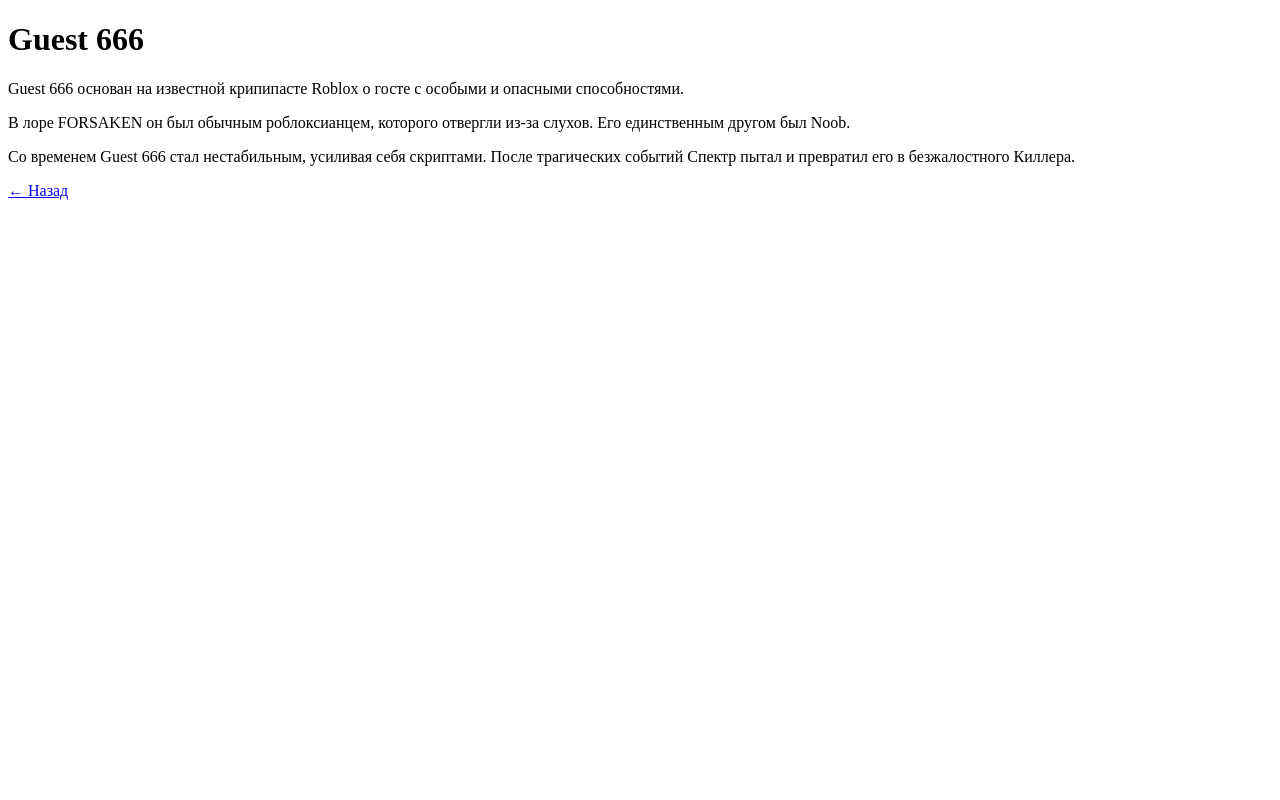
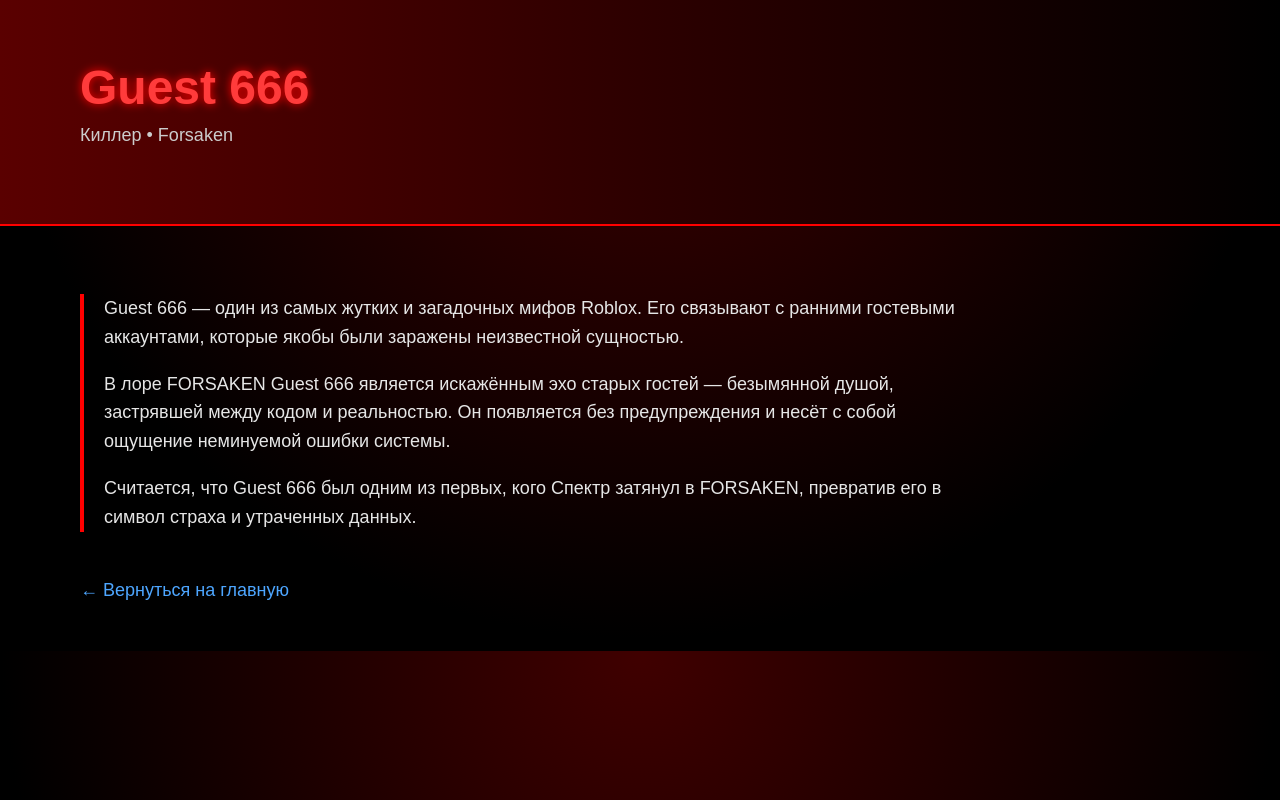
Before and after one commit to al1khanahmedov188-crypto/forsaken-site, a plain HTML site: page guest666.html in a window 1280 px wide. Drawn offline with Linux system fonts and the light colour scheme.

Commit message:
Update guest666.html

```diff
--- a/guest666.html
+++ b/guest666.html
@@ -3,28 +3,91 @@
 <head>
 <meta charset="UTF-8">
 <title>Guest 666 — Forsaken</title>
+
+<style>
+    body {
+        margin: 0;
+        font-family: Arial, sans-serif;
+        background: radial-gradient(circle at top, #400000, #000000 70%);
+        color: #e6e6e6;
+    }
+
+    .header {
+        padding: 60px 80px;
+        background: linear-gradient(to right, #5a0000, #000000);
+        border-bottom: 2px solid red;
+    }
+
+    .header h1 {
+        margin: 0;
+        font-size: 48px;
+        color: #ff3b3b;
+        text-shadow: 0 0 10px red;
+    }
+
+    .header p {
+        margin-top: 10px;
+        font-size: 18px;
+        color: #ccc;
+    }
+
+    .content {
+        padding: 50px 80px;
+        max-width: 900px;
+    }
+
+    .lore {
+        border-left: 4px solid red;
+        padding-left: 20px;
+        line-height: 1.6;
+        font-size: 18px;
+    }
+
+    a {
+        display: inline-block;
+        margin-top: 30px;
+        color: #4da6ff;
+        text-decoration: none;
+        font-size: 18px;
+    }
+
+    a:hover {
+        text-decoration: underline;
+    }
+</style>
 </head>
+
 <body>
+
+<div class="header">
     <h1>Guest 666</h1>
+    <p>Киллер • Forsaken</p>
+</div>
 
+<div class="content">
+    <div class="lore">
         <p>
-Guest 666 основан на известной крипипасте Roblox
-о госте с особыми и опасными способностями.
+            Guest 666 — один из самых жутких и загадочных мифов Roblox.
+            Его связывают с ранними гостевыми аккаунтами, которые якобы
+            были заражены неизвестной сущностью.
         </p>
 
         <p>
-В лоре FORSAKEN он был обычным роблоксианцем,
-которого отвергли из-за слухов.
-Его единственным другом был Noob.
+            В лоре FORSAKEN Guest 666 является искажённым эхо старых гостей —
+            безымянной душой, застрявшей между кодом и реальностью.
+            Он появляется без предупреждения и несёт с собой ощущение
+            неминуемой ошибки системы.
         </p>
 
         <p>
-Со временем Guest 666 стал нестабильным,
-усиливая себя скриптами.
-После трагических событий Спектр пытал
-и превратил его в безжалостного Киллера.
+            Считается, что Guest 666 был одним из первых,
+            кого Спектр затянул в FORSAKEN,
+            превратив его в символ страха и утраченных данных.
         </p>
+    </div>
 
-<a href="index.html">← Назад</a>
+    <a href="index.html">← Вернуться на главную</a>
+</div>
+
 </body>
 </html>
```
Lines whose indentation alone changed are shown as unchanged.
